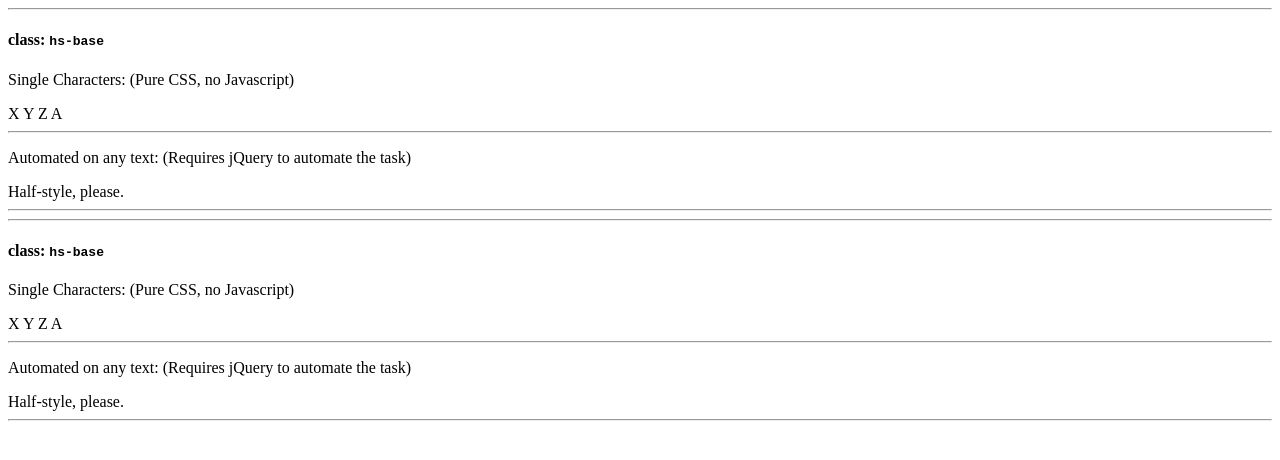
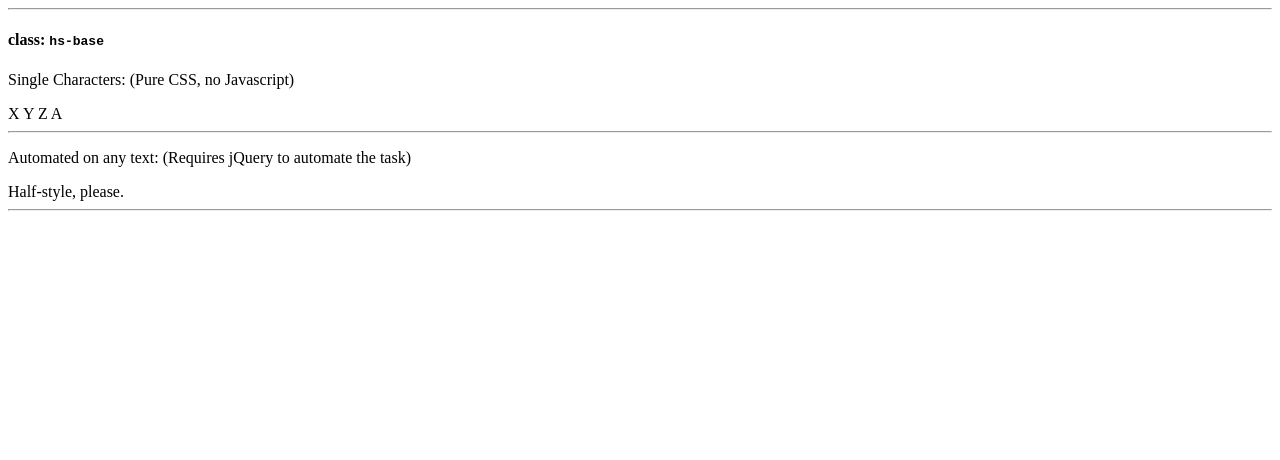
Before and after one commit to dipu09119/jquery, a plain HTML site: page index.html in a window 1280 px wide. Drawn offline with Linux system fonts and the light colour scheme.

Commit message:
Update index.html

```diff
--- a/index.html
+++ b/index.html
@@ -9,15 +9,3 @@
 <p>Automated on any text: (Requires jQuery to automate the task)</p>
 <span class="textToHalfStyle" data-halfstyle="hs-base">Half-style, please.</span>
 <hr/>
-
-<hr/>
-<h4>class: <code>hs-base</code></h4>
-<p>Single Characters: (Pure CSS, no Javascript)</p>
-<span class="halfStyle hs-base" data-content="X">X</span>
-<span class="halfStyle hs-base" data-content="Y">Y</span>
-<span class="halfStyle hs-base" data-content="Z">Z</span>
-<span class="halfStyle hs-base" data-content="A">A</span>
-<hr/>
-<p>Automated on any text: (Requires jQuery to automate the task)</p>
-<span class="textToHalfStyle" data-halfstyle="hs-base">Half-style, please.</span>
-<hr/>
```
